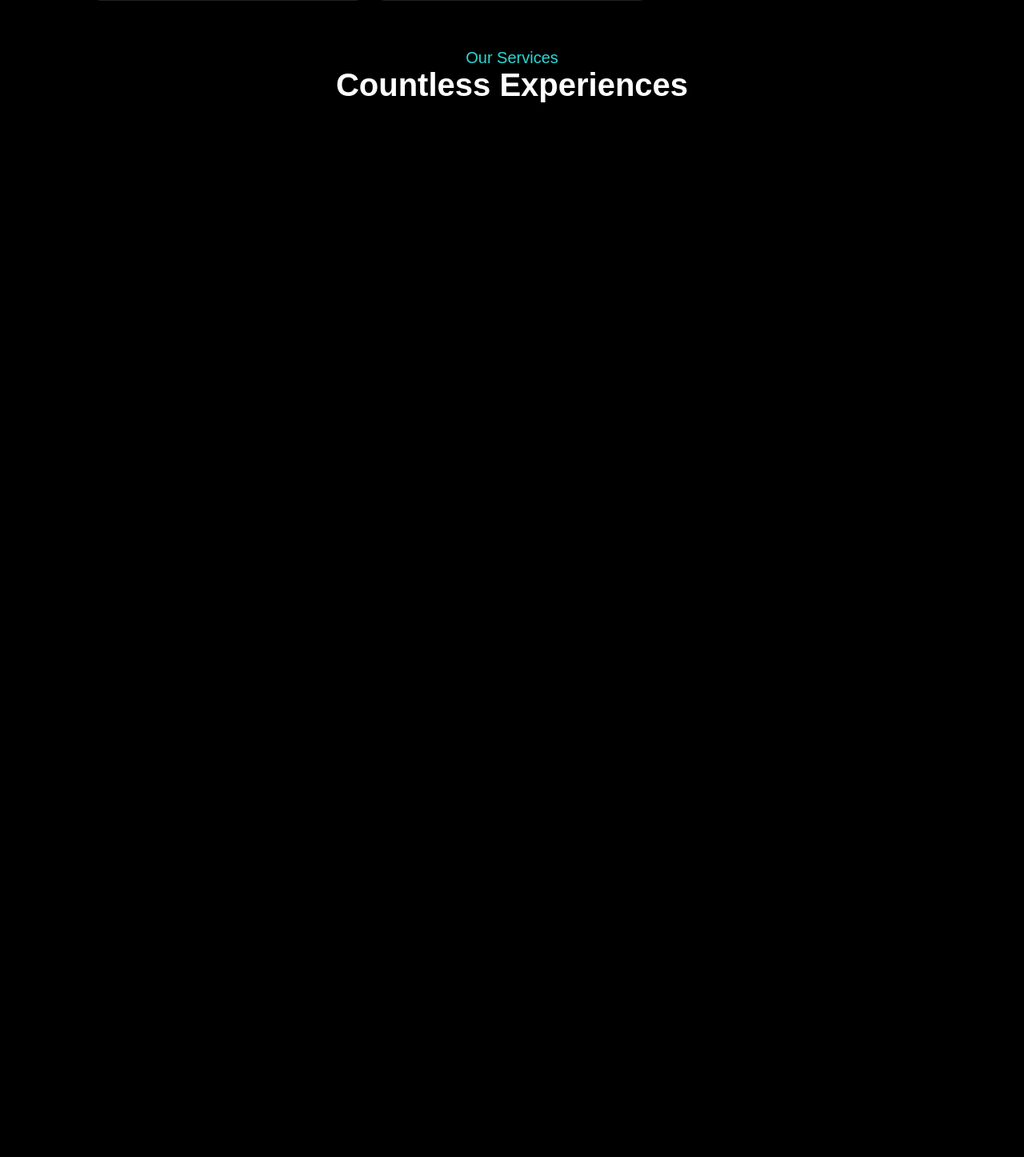
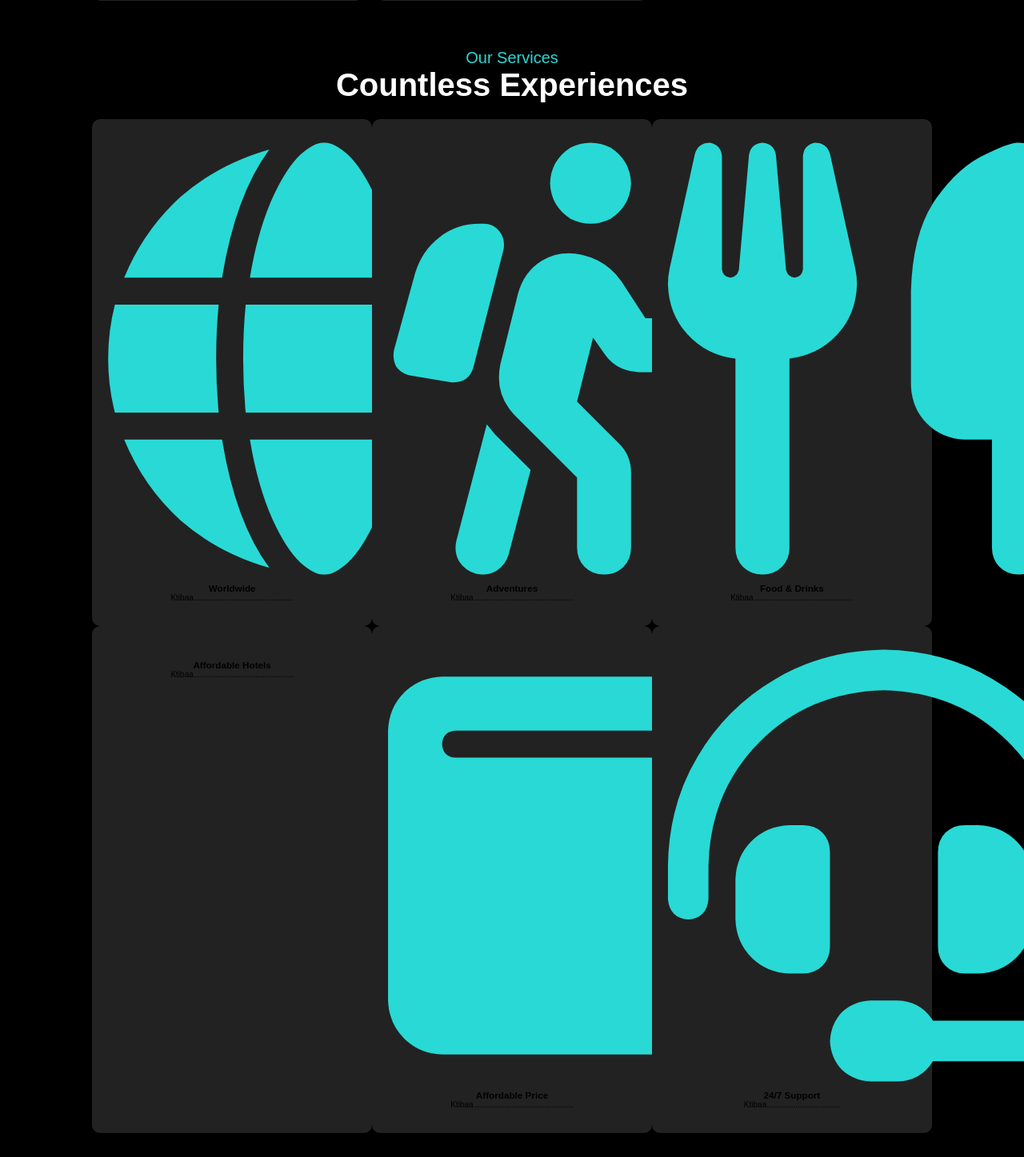
Before and after one commit to tass25/projet, a PHP site: page / in a window 1280 px wide. Shown: the part 2539-3986 px from the top of the page at 80% size. Before the commit the page ends 2667 px from the top, so only its background shows below. Run offline with PHP 8.4, Linux system fonts and the light colour scheme.

Commit message:
some css for services

```diff
--- a/styles.css
+++ b/styles.css
@@ -385,6 +385,25 @@
 /* hne youfa e css mtaa destination w about us w home w ll screen ki tosghr */
 /* so hne yabde service */
 
+.services .box-container{
+    display: grid;
+    grid-template-columns: repeat(auto-fit, minmax(32rem, 1fr));
+  }
+
+  .services .box {
+    background: var(--bg-color);
+    border-radius: 1rem;
+    padding: 3rem 2rem;
+    text-align: center;
+  }
+
+  .services .box i {
+    font-size: 54em;
+    color: var(--blue);
+    margin-bottom: 1rem;
+  }
+
+
 
 
 
```
